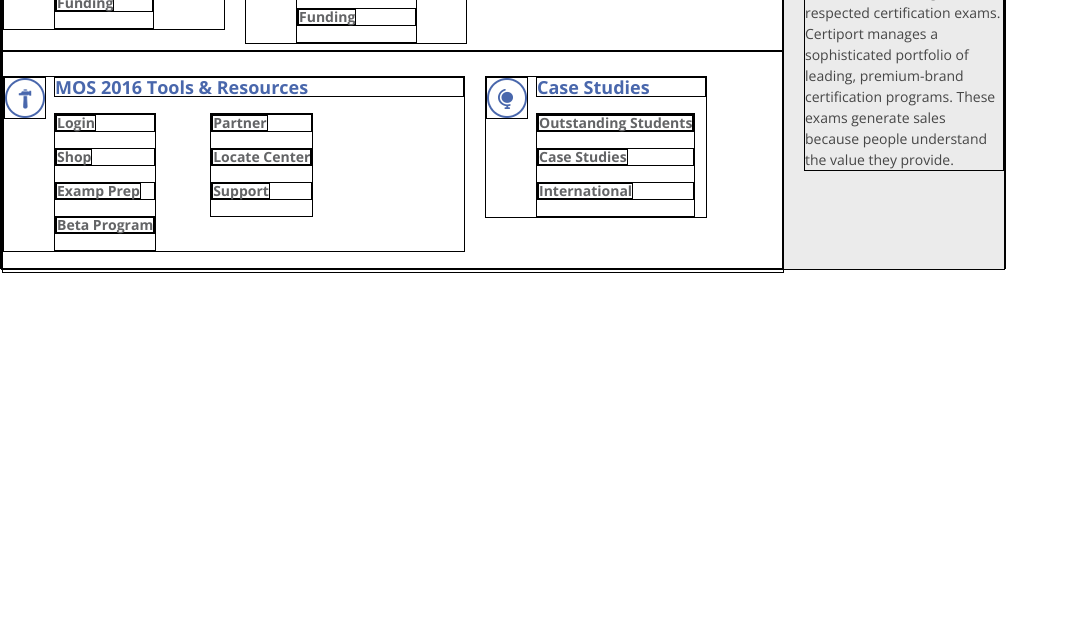
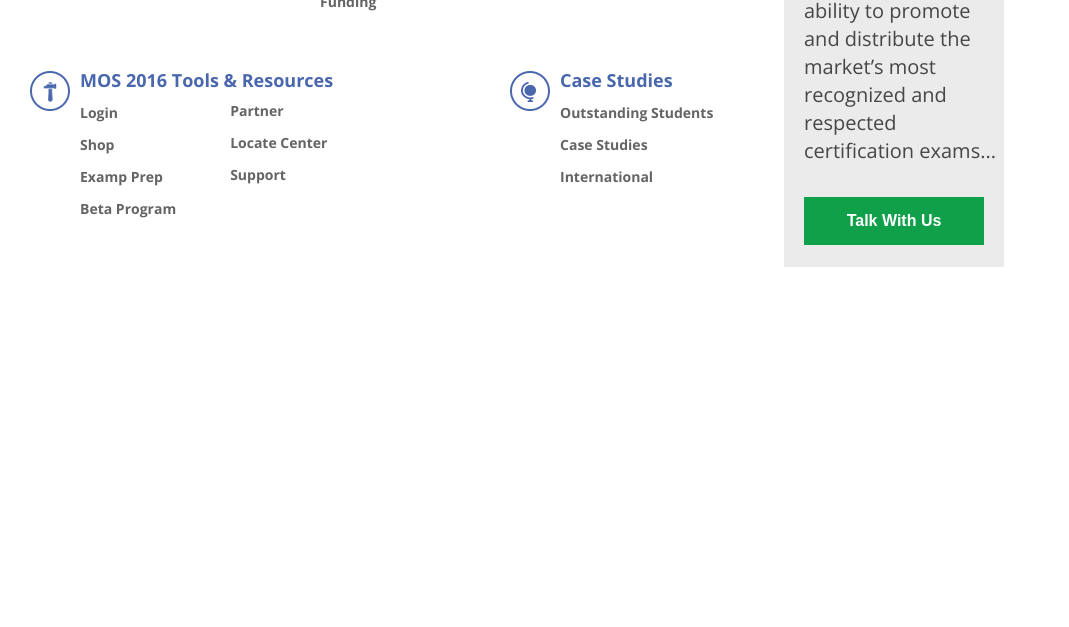
Before and after one commit to dantreasure/CertiPort, a plain HTML site: page link-block/link-block.html in a window 1280 px wide. Shown: the part 173-800 px from the top of the page, without its empty margins (0-1069 px from the left). Drawn offline with nearby package versions, Linux system fonts and the light colour scheme.

Commit message:
finishes link-block styling

```diff
--- a/link-block/link-block.css
+++ b/link-block/link-block.css
@@ -1,7 +1,3 @@
-body * {
-	border: 1px solid black;
-}
-
 .link-block {
 	width: 1004px;
 	height: 440px;
@@ -21,6 +17,9 @@
 .body-row {
 	width: 100%;
 	height: 220px;
+}
+.body-row > .row-channel:first-child {
+	margin-left: 30px;
 }
 .row-channel {
 	margin-top: 24px;
@@ -83,7 +82,23 @@
 }
 .aside-copy {
 	margin-left: 20px;
+	margin-bottom: 32px;
 	color: #464646;
-	font-size: 14px;
-	line-height: 1.5;
+	font-size: 20px;
+	line-height: 28px;
 }
+
+.aside-action {
+	margin-left: 20px;
+	width: 180px;
+	height: 48px;
+	background-color: #10a049;
+	border: 0px;
+}
+
+.aside-action-link {
+	text-decoration: none;
+	color: #ffffff;
+	font-size: 16px;
+	font-weight: 600;
+}
--- a/link-block/link-block.html
+++ b/link-block/link-block.html
@@ -2,7 +2,7 @@
 <head>
 	<meta charset="UTF-8">
 	<title>Link-Block</title>
-	<link href='https://fonts.googleapis.com/css?family=Open+Sans:400,300,700' rel='stylesheet' type='text/css'>
+	<link href='https://fonts.googleapis.com/css?family=Open+Sans:400,300,600,700' rel='stylesheet' type='text/css'>
 	<link rel="stylesheet" href="../styles/boilerplate.css">
 	<link rel="stylesheet" href="link-block.css">
 </head>
@@ -124,8 +124,13 @@
 				WORKING WITH<br /><span class="headline-emphasis">CERTIPORT</span>
 			</p>
 			<p class="aside-copy">
-				Partnering with Certiport gives organizations the ability to promote and distribute the market’s most recognized and respected certification exams. Certiport manages a sophisticated portfolio of leading, premium-brand certification programs. These exams generate sales because people understand the value they provide.
+				Partnering with Certiport gives organizations the ability to promote and distribute the market’s most recognized and respected certification exams...
 			</p>
+			<button class="aside-action">
+				<a href="" class="aside-action-link">
+					Talk With Us
+				</a>
+			</button>
 		</div>
 	</div>
 </body>
```
